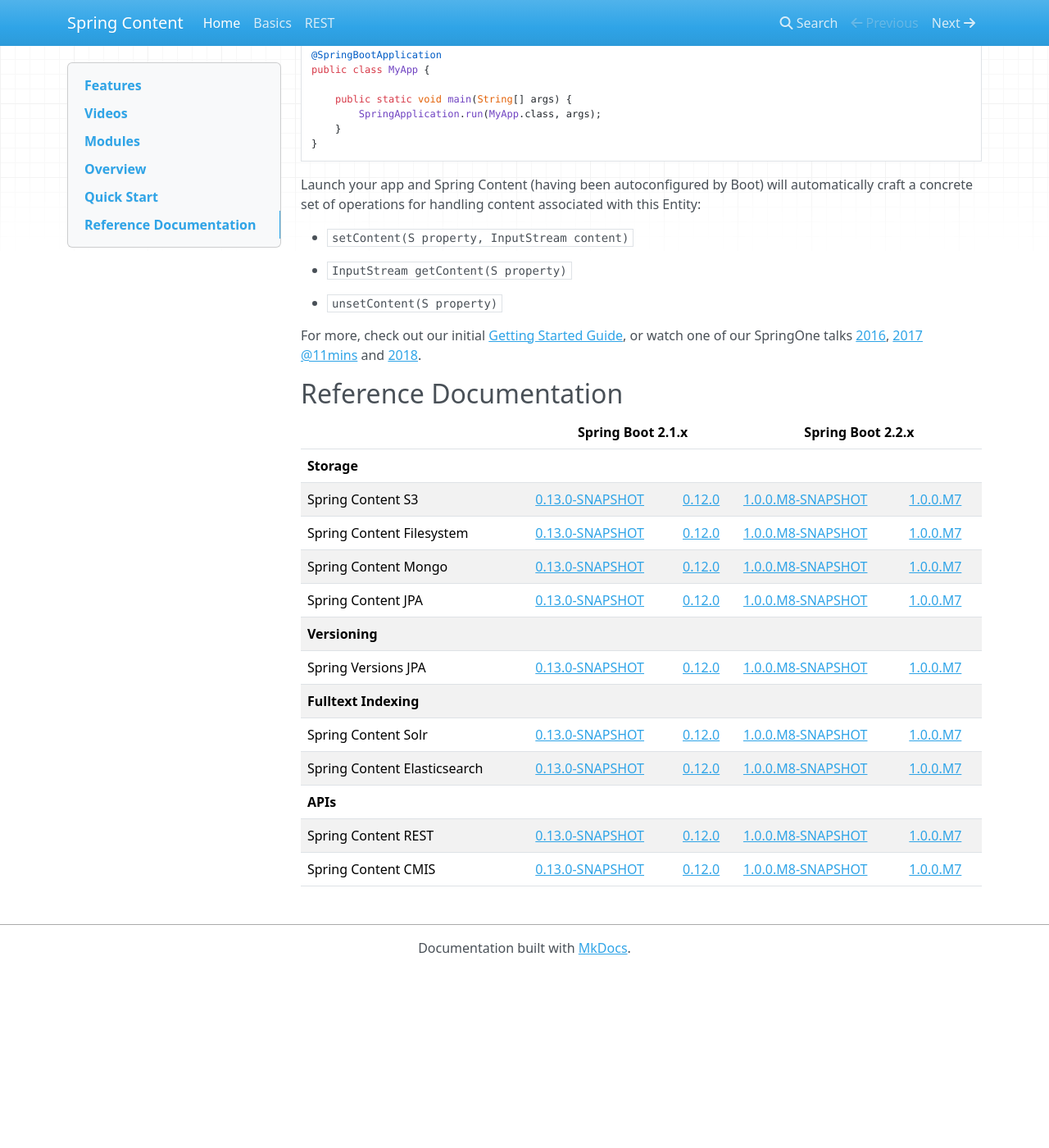
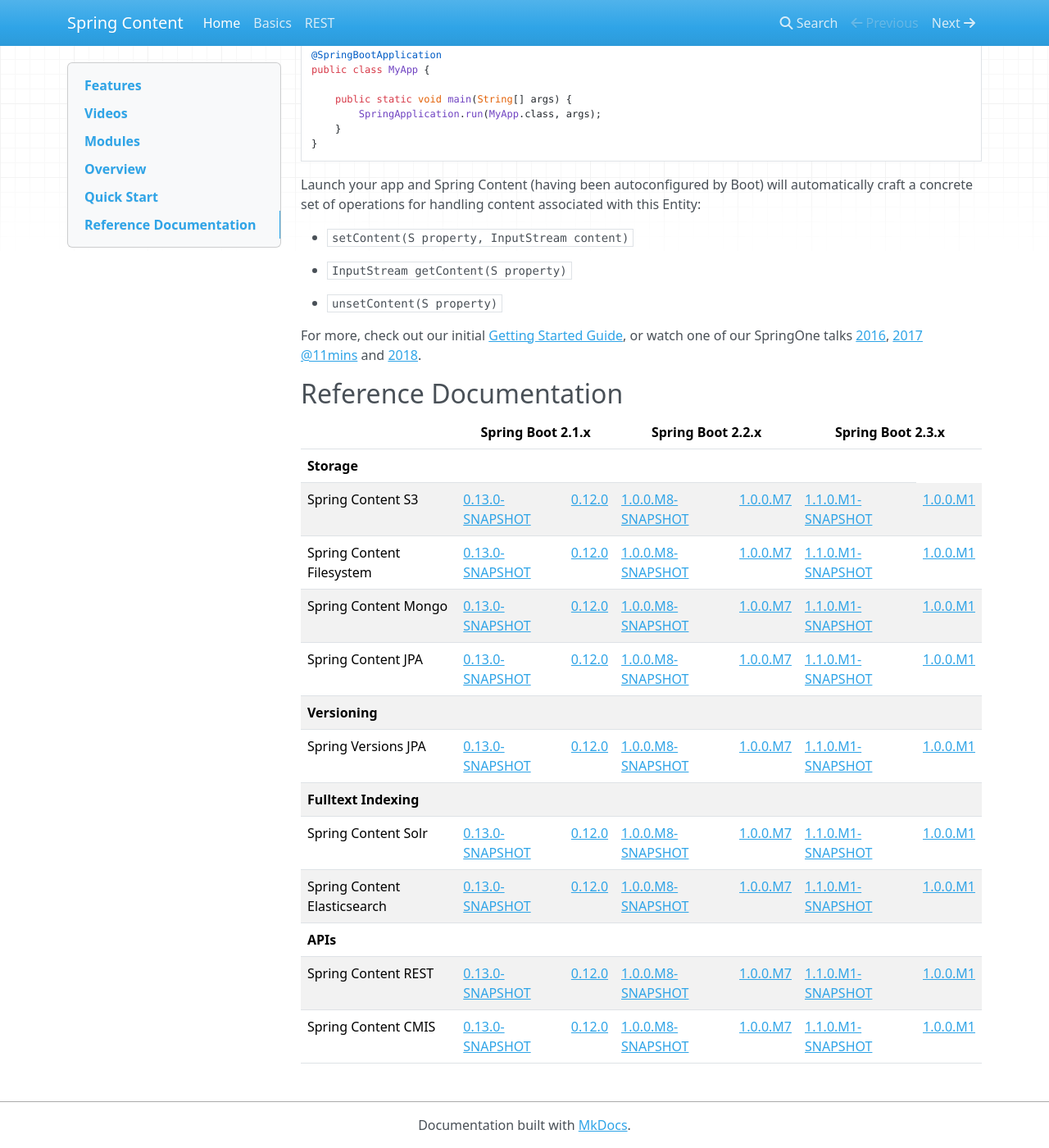
Before and after one commit to paulcwarren/spring-content-docs, an MkDocs documentation site: the page built from docs/index.md, in a window 1280 px wide and 1400 px high, scrolled down 2186 px. Shown: the whole window at 82% size. Built offline with MkDocs 1.6.1, drawn with Linux system fonts in a browser that asks for light colours; nearby versions of some CDN libraries; old or Windows-style settings are respelled for this version of MkDocs; before the commit the page ends 3370 px from its top, so only the background shows below that.

Commit message:
Prep for 1.1 release supporting Spring Boot 2.3.x

```diff
--- a/docs/index.md
+++ b/docs/index.md
@@ -131,9 +131,10 @@ For more, check out our initial [Getting Started Guide](spring-content-fs-docs.m
             <th></th>
             <th colspan=2 style="text-align:center">Spring Boot 2.1.x</th>
             <th colspan=2 style="text-align:center">Spring Boot 2.2.x</th>
+            <th colspan=2 style="text-align:center">Spring Boot 2.3.x</th>
         </tr>
         <tr>
-            <th colspan=5>Storage</th>
+            <th colspan=6>Storage</th>
         </tr>
     </thead>
     <tbody>
@@ -143,6 +144,8 @@ For more, check out our initial [Getting Started Guide](spring-content-fs-docs.m
             <td><a href="refs/release/0.12.0/s3-index.html">0.12.0</a></td>
             <td><a href="refs/snapshot/1.0.x/s3-index.html">1.0.0.M8-SNAPSHOT</a></td>
             <td><a href="refs/release/1.0.0.M7/s3-index.html">1.0.0.M7</a></td>
+            <td><a href="refs/snapshot/1.1.x/s3-index.html">1.1.0.M1-SNAPSHOT</a></td>
+            <td><a href="refs/release/1.1.0.M1/s3-index.html">1.0.0.M1</a></td>
         </tr>
         <tr>
             <td>Spring Content Filesystem</td>
@@ -150,6 +153,8 @@ For more, check out our initial [Getting Started Guide](spring-content-fs-docs.m
             <td><a href="refs/release/0.12.0/fs-index.html">0.12.0</a></td>
             <td><a href="refs/snapshot/1.0.x/fs-index.html">1.0.0.M8-SNAPSHOT</a></td>
             <td><a href="refs/release/1.0.0.M7/fs-index.html">1.0.0.M7</a></td>
+            <td><a href="refs/snapshot/1.1.x/fs-index.html">1.1.0.M1-SNAPSHOT</a></td>
+            <td><a href="refs/release/1.1.0.M1/fs-index.html">1.0.0.M1</a></td>
         </tr>
         <tr>
             <td>Spring Content Mongo</td>
@@ -157,6 +162,8 @@ For more, check out our initial [Getting Started Guide](spring-content-fs-docs.m
             <td><a href="refs/release/0.12.0/mongo-index.html">0.12.0</a></td>
             <td><a href="refs/snapshot/1.0.x/mongo-index.html">1.0.0.M8-SNAPSHOT</a></td>
             <td><a href="refs/release/1.0.0.M7/mongo-index.html">1.0.0.M7</a></td>
+            <td><a href="refs/snapshot/1.1.x/mongo-index.html">1.1.0.M1-SNAPSHOT</a></td>
+            <td><a href="refs/release/1.1.0.M1/mongo-index.html">1.0.0.M1</a></td>
         </tr>
         <tr>
             <td>Spring Content JPA</td>
@@ -164,9 +171,11 @@ For more, check out our initial [Getting Started Guide](spring-content-fs-docs.m
             <td><a href="refs/release/0.12.0/jpa-index.html">0.12.0</a></td>
             <td><a href="refs/snapshot/1.0.x/jpa-index.html">1.0.0.M8-SNAPSHOT</a></td>
             <td><a href="refs/release/1.0.0.M7/jpa-index.html">1.0.0.M7</a></td>
+            <td><a href="refs/snapshot/1.1.x/jpa-index.html">1.1.0.M1-SNAPSHOT</a></td>
+            <td><a href="refs/release/1.1.0.M1/jpa-index.html">1.0.0.M1</a></td>
         </tr>
         <tr>
-            <th colspan=5>Versioning</th>
+            <th colspan=7>Versioning</th>
         </tr>
         <tr>
             <td>Spring Versions JPA</td>
@@ -174,9 +183,11 @@ For more, check out our initial [Getting Started Guide](spring-content-fs-docs.m
             <td><a href="refs/release/0.12.0/jpaversion-index.html">0.12.0</a></td>
             <td><a href="refs/snapshot/1.0.x/jpaversions-index.html">1.0.0.M8-SNAPSHOT</a></td>
             <td><a href="refs/release/1.0.0.M7/jpaversions-index.html">1.0.0.M7</a></td>
+            <td><a href="refs/snapshot/1.1.x/jpaversions-index.html">1.1.0.M1-SNAPSHOT</a></td>
+            <td><a href="refs/release/1.1.0.M1/jpaversions-index.html">1.0.0.M1</a></td>
         </tr>
         <tr>
-            <th colspan=5>Fulltext Indexing</th>
+            <th colspan=7>Fulltext Indexing</th>
         </tr>
         <tr>
             <td>Spring Content Solr</td>
@@ -184,6 +195,8 @@ For more, check out our initial [Getting Started Guide](spring-content-fs-docs.m
             <td><a href="refs/release/0.12.0/solr-index.html">0.12.0</a></td>
             <td><a href="refs/snapshot/1.0.x/solr-index.html">1.0.0.M8-SNAPSHOT</a></td>
             <td><a href="refs/release/1.0.0.M7/solr-index.html">1.0.0.M7</a></td>
+            <td><a href="refs/snapshot/1.1.x/solr-index.html">1.1.0.M1-SNAPSHOT</a></td>
+            <td><a href="refs/release/1.1.0.M1/solr-index.html">1.0.0.M1</a></td>
         </tr>
         <tr>
             <td>Spring Content Elasticsearch</td>
@@ -191,9 +204,11 @@ For more, check out our initial [Getting Started Guide](spring-content-fs-docs.m
             <td><a href="refs/release/0.12.0/elasticsearch-index.html">0.12.0</a></td>
             <td><a href="refs/snapshot/1.0.x/elasticsearch-index.html">1.0.0.M8-SNAPSHOT</a></td>
             <td><a href="refs/release/1.0.0.M7/elasticsearch-index.html">1.0.0.M7</a></td>
+            <td><a href="refs/snapshot/1.1.x/elasticsearch-index.html">1.1.0.M1-SNAPSHOT</a></td>
+            <td><a href="refs/release/1.1.0.M1/elasticsearch-index.html">1.0.0.M1</a></td>
         </tr>
         <tr>
-            <th colspan=5>APIs</th>
+            <th colspan=7>APIs</th>
         </tr>
         <tr>
             <td>Spring Content REST</td>
@@ -201,6 +216,8 @@ For more, check out our initial [Getting Started Guide](spring-content-fs-docs.m
             <td><a href="refs/release/0.12.0/rest-index.html">0.12.0</a></td>
             <td><a href="refs/snapshot/1.0.x/rest-index.html">1.0.0.M8-SNAPSHOT</a></td>
             <td><a href="refs/release/1.0.0.M7/rest-index.html">1.0.0.M7</a></td>
+            <td><a href="refs/snapshot/1.1.x/rest-index.html">1.1.0.M1-SNAPSHOT</a></td>
+            <td><a href="refs/release/1.1.0.M1/rest-index.html">1.0.0.M1</a></td>
         </tr>
         <tr>
             <td>Spring Content CMIS</td>
@@ -208,6 +225,8 @@ For more, check out our initial [Getting Started Guide](spring-content-fs-docs.m
             <td><a href="refs/release/0.12.0/cmis-index.html">0.12.0</a></td>
             <td><a href="refs/snapshot/1.0.x/cmis-index.html">1.0.0.M8-SNAPSHOT</a></td>
             <td><a href="refs/release/1.0.0.M7/cmis-index.html">1.0.0.M7</a></td>
+            <td><a href="refs/snapshot/1.1.x/cmis-index.html">1.1.0.M1-SNAPSHOT</a></td>
+            <td><a href="refs/release/1.1.0.M1/cmis-index.html">1.0.0.M1</a></td>
         </tr>
     </tbody>
 </table>
```
Also changed, not shown: README.md (+1 -1 lines).
